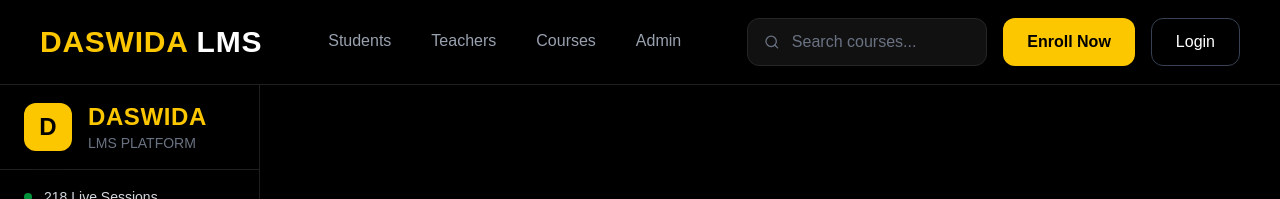
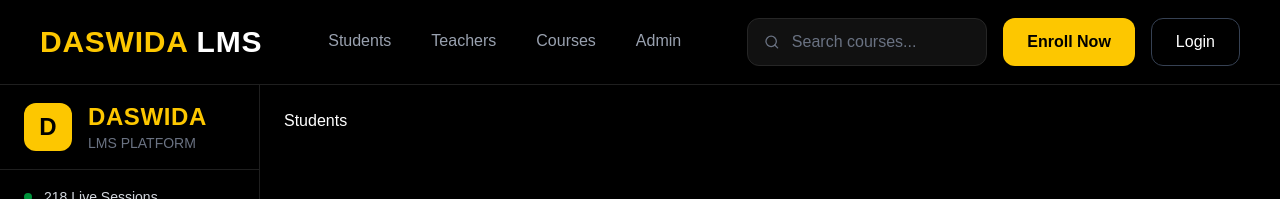
Before and after one commit to spriveen/Daswida-LMS, a React app in the folder frontend/: page /teacher/students in a window 1280 px wide. Shown: the top 199 px of the page. Built offline with nearby package versions, Linux system fonts and the light colour scheme; the HTML template or start-up script is replaced by a standard one.

Commit message:
update student dashboard

```diff
--- a/frontend/src/App.jsx
+++ b/frontend/src/App.jsx
@@ -21,8 +21,8 @@ function Layout() {
     <>
 
       {/* NAVBAR + SIDEBAR hide when login open */}
-      {!hideLayout && <Navbar onLoginClick={() => setShowLogin(true)} />}
-      {!hideLayout && <Sidebar />}
+      {/*!hideLayout && <Navbar onLoginClick={() => setShowLogin(true)} />}
+      {!hideLayout && <Sidebar />*/}
 
 
       <AppRoutes />
--- a/frontend/src/layouts/AdminLayout.jsx
+++ b/frontend/src/layouts/AdminLayout.jsx
@@ -1,15 +1,25 @@
 // src/layouts/AdminLayout.jsx
 
-
+import React from "react";
 import { Outlet } from "react-router-dom";
+import Sidebar from "../components/sidebar/Sidebar";
+import Navbar from "../components/navbar/Navbar";
 
 function AdminLayout() {
   return (
-    <div>
+    <div className="min-h-screen bg-black text-white">
 
+      {/* NAVBAR */}
+      <Navbar />
 
-
-      <Outlet />
+      {/* SIDEBAR + CONTENT */}
+      <div className="flex">
+        <Sidebar />
+        {/* PAGE CONTENT */}
+        <div className="flex-1 p-6">
+          <Outlet />
+        </div>
+      </div>
 
     </div>
   );
--- a/frontend/src/layouts/StudentLayout.jsx
+++ b/frontend/src/layouts/StudentLayout.jsx
@@ -1,5 +1,6 @@
 import React from "react";
 import { Outlet } from "react-router-dom";
+import Sidebar from "../components/sidebar/Sidebar";
 
 import Navbar from "../components/navbar/Navbar";
 
@@ -11,9 +12,13 @@ const StudentLayout = () => {
       {/* NAVBAR */}
       <Navbar />
 
-      {/* PAGE CONTENT */}
-      <div className="p-6">
-        <Outlet />
+      {/* SIDEBAR + CONTENT */}
+      <div className="flex">
+        <Sidebar />
+        {/* PAGE CONTENT */}
+        <div className="flex-1 p-6">
+          <Outlet />
+        </div>
       </div>
 
     </div>
--- a/frontend/src/layouts/TeacherLayout.jsx
+++ b/frontend/src/layouts/TeacherLayout.jsx
@@ -1,15 +1,25 @@
 // src/layouts/TeacherLayout.jsx
 
-
+import React from "react";
 import { Outlet } from "react-router-dom";
+import Sidebar from "../components/sidebar/Sidebar";
+import Navbar from "../components/navbar/Navbar";
 
 function TeacherLayout() {
   return (
-    <div>
+    <div className="min-h-screen bg-black text-white">
 
+      {/* NAVBAR */}
+      <Navbar />
 
-
-      <Outlet />
+      {/* SIDEBAR + CONTENT */}
+      <div className="flex">
+        <Sidebar />
+        {/* PAGE CONTENT */}
+        <div className="flex-1 p-6">
+          <Outlet />
+        </div>
+      </div>
 
     </div>
   );
--- a/frontend/src/routes/AppRoutes.jsx
+++ b/frontend/src/routes/AppRoutes.jsx
@@ -27,9 +27,6 @@ import Courses from "../pages/admin/Courses";
 import Teachers from "../pages/admin/Teachers";
 import Students from "../pages/admin/Students";
 
-// Protected Route
-import ProtectedRoute from "./ProtectedRoute";
-
 // Layouts
 import StudentLayout from "../layouts/StudentLayout";
 import TeacherLayout from "../layouts/TeacherLayout";
@@ -44,17 +41,10 @@ function AppRoutes() {
       <Route path="/register" element={<Register />} />
       <Route path="/forgot-password" element={<ForgotPassword />} />
 
-
-
-
       {/* STUDENT ROUTES */}
       <Route
         path="/student"
-        element={
-          <ProtectedRoute role="student">
-            <StudentLayout />
-          </ProtectedRoute>
-        }
+        element={<StudentLayout />}
       >
         <Route path="dashboard" element={<StudentDashboard />} />
         <Route path="courses" element={<MyCourses />} />
@@ -63,15 +53,10 @@ function AppRoutes() {
         <Route path="profile" element={<StudentProfile />} />
       </Route>
 
-
       {/* TEACHER ROUTES */}
       <Route
         path="/teacher"
-        element={
-          <ProtectedRoute role="teacher">
-            <TeacherLayout />
-          </ProtectedRoute>
-        }
+        element={<TeacherLayout />}
       >
         <Route path="dashboard" element={<TeacherDashboard />} />
         <Route path="create-course" element={<CreateCourse />} />
@@ -80,15 +65,10 @@ function AppRoutes() {
         <Route path="profile" element={<TeacherProfile />} />
       </Route>
 
-
       {/* ADMIN ROUTES */}
       <Route
         path="/admin"
-        element={
-          <ProtectedRoute role="admin">
-            <AdminLayout />
-          </ProtectedRoute>
-        }
+        element={<AdminLayout />}
       >
         <Route path="dashboard" element={<AdminDashboard />} />
         <Route path="users" element={<Users />} />
```
